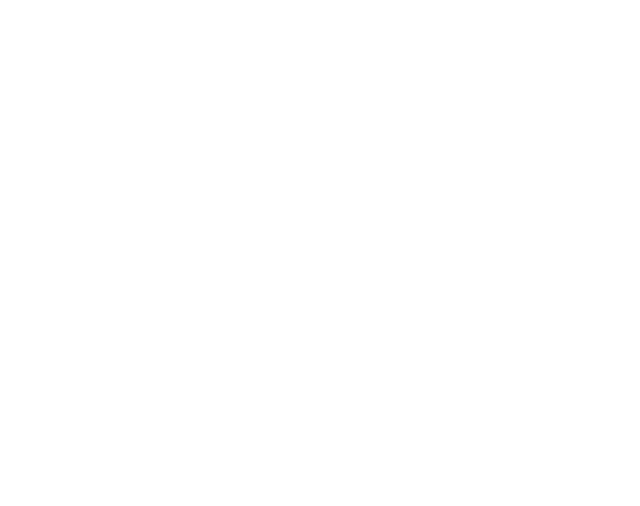
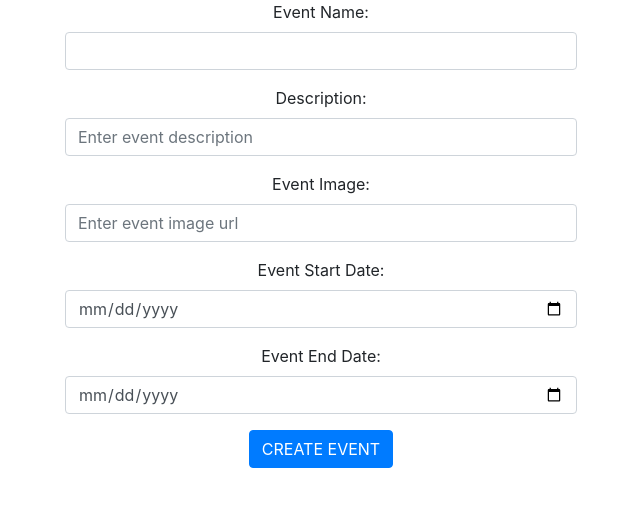
Before and after one commit to NicoleKuong/event-ticket-app-client, a React (Create React App) app: page /events in a window 1280 px wide. Shown: the top 506 px of the page, without its empty margins (319-959 px from the left). Built offline with nearby package versions, Linux system fonts and the light colour scheme.

Commit message:
add event component and able to create event

```diff
--- a/package.json
+++ b/package.json
@@ -16,7 +16,8 @@
     "react-router-dom": "^5.1.2",
     "react-scripts": "3.4.0",
     "redux": "^4.0.5",
-    "redux-thunk": "^2.3.0"
+    "redux-thunk": "^2.3.0",
+    "superagent": "^5.2.2"
   },
   "scripts": {
     "start": "react-scripts start",
--- a/src/App.js
+++ b/src/App.js
@@ -3,14 +3,16 @@
 import { BrowserRouter as Router, Route, Switch, Link } from "react-router-dom";
 import SignUpContainer from "./components/SignUp/SignUpContainer";
 import LoginContainer from "./components/Login/LoginContainer";
+import EventContainer from "./components/Event/EventContainer";
 
 function App() {
   return (
     <div className="App">
       <Router>
         <Switch>
-          <Route exact path="/signup" component={SignUpContainer} />
-          <Route exact path="/login" component={LoginContainer} />
+          <Route path="/signup" component={SignUpContainer} />
+          <Route path="/login" component={LoginContainer} />
+          <Route path="/events" component={EventContainer} />
         </Switch>
       </Router>
     </div>
--- /dev/null
+++ b/src/actions/event.js
@@ -0,0 +1,86 @@
+import axios from "axios";
+
+export const ALL_EVENTS = "ALL_EVENTS";
+export const NEW_EVENT = "NEW_EVENT";
+
+const databaseUrl = "http://localhost:4000";
+
+function allEvents(payload) {
+  return {
+    type: ALL_EVENTS,
+    payload
+  };
+}
+
+export const getEvent = () => {
+  return async function(dispatch, getState) {
+    const response = await axios
+      .get(`${databaseUrl}/events`)
+      .then(response => {
+        dispatch(allEvents(response.body));
+      })
+      .catch(error => {
+        throw error;
+      });
+  };
+};
+
+// const getEvents = () => (dispatch, getState) => {
+//   const state = getState();
+//   const { events } = state;
+//   if (!events.length) {
+//     request(`${baseUrl}/events`)
+//       .then(response => {
+//         const action = getEvents(response.body);
+//         dispatch(action);
+//       })
+//       .catch(console.error);
+//   }
+// };
+
+function newEvent(payload) {
+  return {
+    type: NEW_EVENT,
+    payload
+  };
+}
+export const createEvent = (
+  name,
+  description,
+  imageUrl,
+  startDate,
+  endDate
+) => {
+  return async function(dispatch, getState) {
+    const token = getState().user.token;
+
+    const response = await axios({
+      method: "POST",
+      url: `${databaseUrl}/events`,
+      headers: {
+        authorization: `Bearer ${token}`
+      },
+      data: {
+        name,
+        description,
+        imageUrl,
+        startDate,
+        endDate
+      }
+    });
+    dispatch(newEvent(response.data));
+  };
+};
+
+// dispatch => {
+//   console.log("hash", data);
+//   request
+//     .post(`${baseUrl}/images`)
+//     .set("Authorization", `Bearer ${hash}`)
+//     .send(data)
+//     .then(response => {
+//       const action = newImage(response.body);
+//       dispatch(action);
+//     })
+//     .catch(console.error);
+// };
--- /dev/null
+++ b/src/components/Event/EventContainer.js
@@ -0,0 +1,62 @@
+import React, { Component } from "react";
+import EventForm from "./EventForm";
+import { connect } from "react-redux";
+import { createEvent } from "../../actions/event";
+import "./EventForm.css";
+
+class EventContainer extends Component {
+  state = {
+    name: "",
+    description: "",
+    imageUrl: "",
+    startDate: "",
+    endDate: ""
+  };
+
+  handleChange = event => {
+    this.setState({ [event.target.name]: event.target.value });
+  };
+
+  handleSubmit = event => {
+    event.preventDefault();
+    // console.log(this.state);
+    this.props.dispatch(
+      createEvent(
+        this.state.name,
+        this.state.description,
+        this.state.imageUrl,
+        this.state.startDate,
+        this.state.endDate
+      )
+    );
+    this.setState({
+      name: "",
+      description: "",
+      imageUrl: "",
+      startDate: "",
+      endDate: ""
+    });
+  };
+
+  render() {
+    return (
+      <div>
+        <EventForm
+          text={"Signup"}
+          handleSubmit={this.handleSubmit}
+          handleChange={this.handleChange}
+          values={this.state}
+        />
+      </div>
+    );
+  }
+}
+
+const mapStateToProps = state => {
+  console.log("STATE IN MSTP", state);
+  return {
+    userCreated: state.user.userCreated
+  };
+};
+
+export default connect(mapStateToProps)(EventContainer);
--- /dev/null
+++ b/src/components/Event/EventForm.css
@@ -0,0 +1,5 @@
+.eventform {
+  text-align: center;
+  margin-left: 30%;
+  margin-right: 30%;
+}
--- /dev/null
+++ b/src/components/Event/EventForm.js
@@ -0,0 +1,65 @@
+import React from "react";
+import Form from "react-bootstrap/Form";
+import Button from "react-bootstrap/Button";
+
+const EventForm = props => {
+  console.log("eventform props", props);
+  return (
+    <Form className="eventform" onSubmit={props.handleSubmit}>
+      <Form.Group controlId="formUserName">
+        <Form.Label>Event Name:</Form.Label>
+        <Form.Control
+          onChange={props.handleChange}
+          type="name"
+          name="name"
+          value={props.values.name}
+        />
+      </Form.Group>
+
+      <Form.Group controlId="formEmail">
+        <Form.Label>Description:</Form.Label>
+        <Form.Control
+          onChange={props.handleChange}
+          type="text"
+          name="description"
+          value={props.values.description}
+          placeholder="Enter event description"
+        />
+      </Form.Group>
+
+      <Form.Group controlId="formImage">
+        <Form.Label>Event Image:</Form.Label>
+        <Form.Control
+          onChange={props.handleChange}
+          type="url"
+          name="imageUrl"
+          value={props.values.imageUrl}
+          placeholder="Enter event image url"
+        />
+      </Form.Group>
+      <Form.Group controlId="formDate">
+        <Form.Label>Event Start Date:</Form.Label>
+        <Form.Control
+          onChange={props.handleChange}
+          type="date"
+          name="startDate"
+          value={props.values.startDate}
+        />
+      </Form.Group>
+      <Form.Group controlId="formDate">
+        <Form.Label>Event End Date:</Form.Label>
+        <Form.Control
+          onChange={props.handleChange}
+          type="date"
+          name="endDate"
+          value={props.values.endDate}
+        />
+      </Form.Group>
+      <Button variant="primary" type="submit">
+        CREATE EVENT
+      </Button>
+    </Form>
+  );
+};
+
+export default EventForm;
--- /dev/null
+++ b/src/reducer/event.js
@@ -0,0 +1,14 @@
+const initialState = [];
+
+export default (state = initialState, action = {}) => {
+  switch (action.type) {
+    case ALL_EVENTS: {
+      return action.payload;
+    }
+    case NEW_EVENT: {
+      return [action.payload, ...state];
+    }
+    default:
+      return state;
+  }
+};
```
Also changed, not shown: 1 other file (tests, documents, lock files or other folders).
